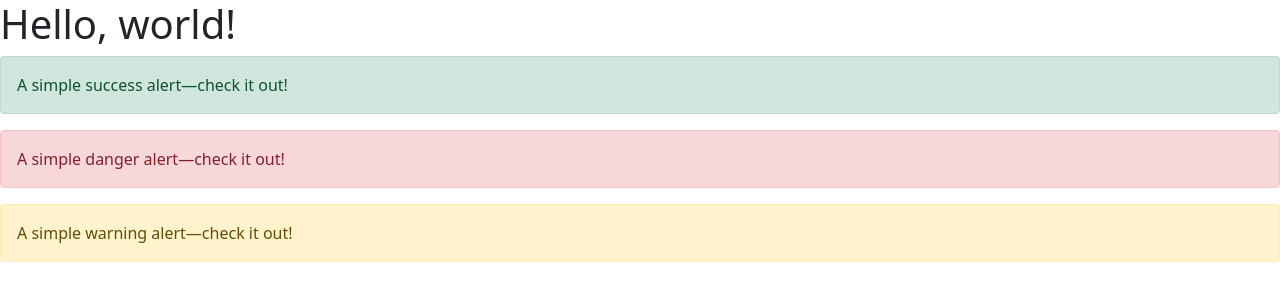
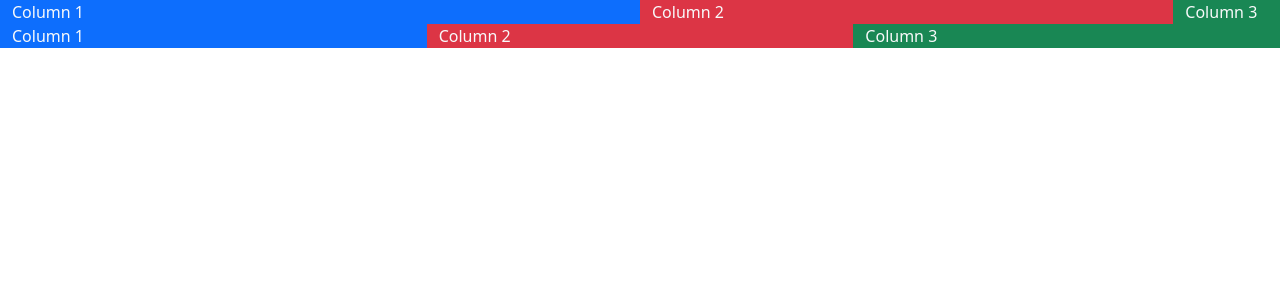
Before and after one commit to alialthiab/A-Django-Blog, a Django app: page / in a window 1280 px wide. Shown: the top 301 px of the page. Run offline with Django 3.2, Linux system fonts and the light colour scheme; parts of the project's set-up code (start-up, migrations or seed data) failed here and were passed over.

Commit message:
Finish html frameworks

```diff
--- a/balngo/templates/base.html
+++ b/balngo/templates/base.html
@@ -11,11 +11,12 @@
     <title>Hello, world!</title>
   </head>
   <body>
-    <h1>Hello, world!</h1>
+    <div class="container-fluid bg-dark text-light">
+
     {% block content %}
 
     {% endblock %}
-
+    </div>
 
 
     <script src="https://cdn.jsdelivr.net/npm/bootstrap@5.0.2/dist/js/bootstrap.bundle.min.js" integrity="sha384-MrcW6ZMFYlzcLA8Nl+NtUVF0sA7MsXsP1UyJoMp4YLEuNSfAP+JcXn/tWtIaxVXM" crossorigin="anonymous"></script>
--- a/balngo/templates/blog/index.html
+++ b/balngo/templates/blog/index.html
@@ -2,14 +2,16 @@
 
 {% block content %}
 
-<div class="alert alert-success" role="alert">
-  A simple success alert—check it out!
-</div>
-<div class="alert alert-danger" role="alert">
-  A simple danger alert—check it out!
-</div>
-<div class="alert alert-warning" role="alert">
-  A simple warning alert—check it out!
+
+<div class="row">
+    <div class="col-6 bg-primary">Column 1</div>
+    <div class="col-5 bg-danger">Column 2</div>
+    <div class="col-1 bg-success">Column 3</div>
 </div>
 
+<div class="row">
+    <div class="col-md bg-primary">Column 1</div>
+    <div class="col-md bg-danger">Column 2</div>
+    <div class="col-md bg-success">Column 3</div>
+</div>
 {% endblock %}
```
